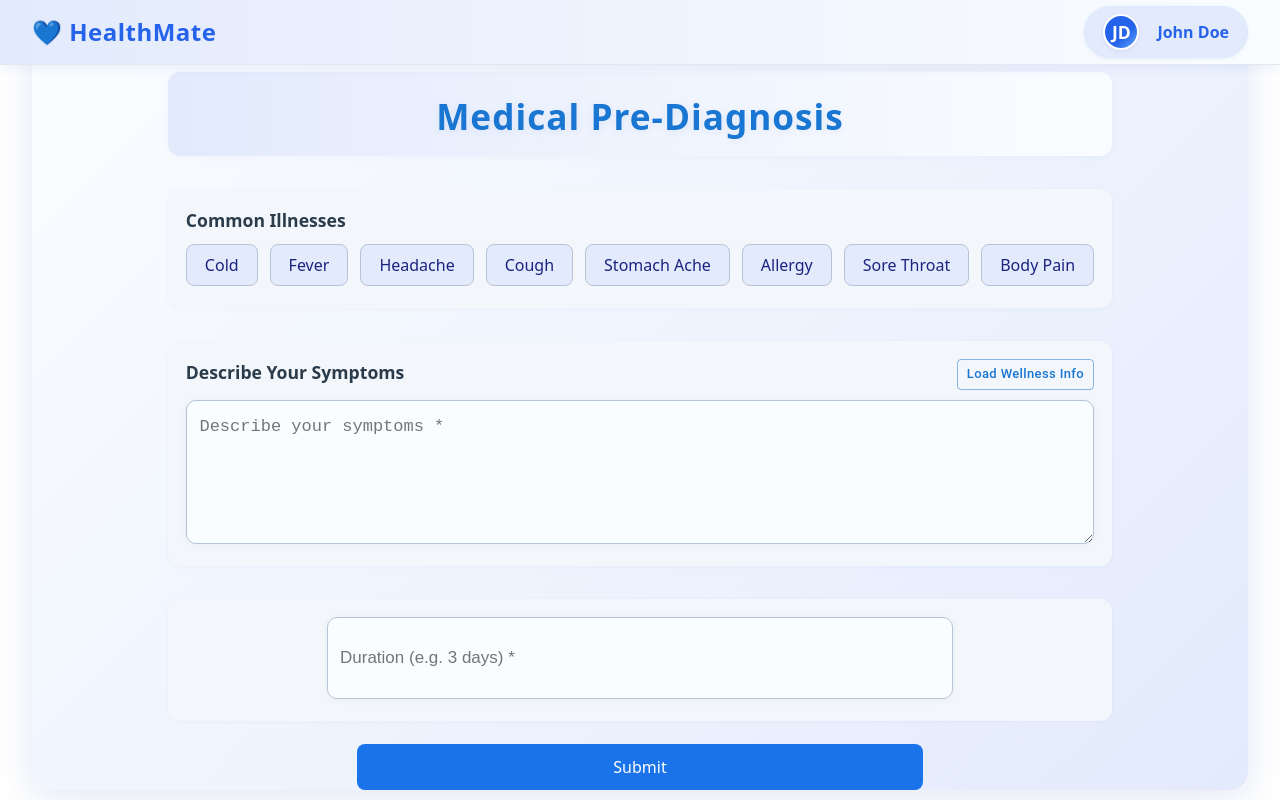
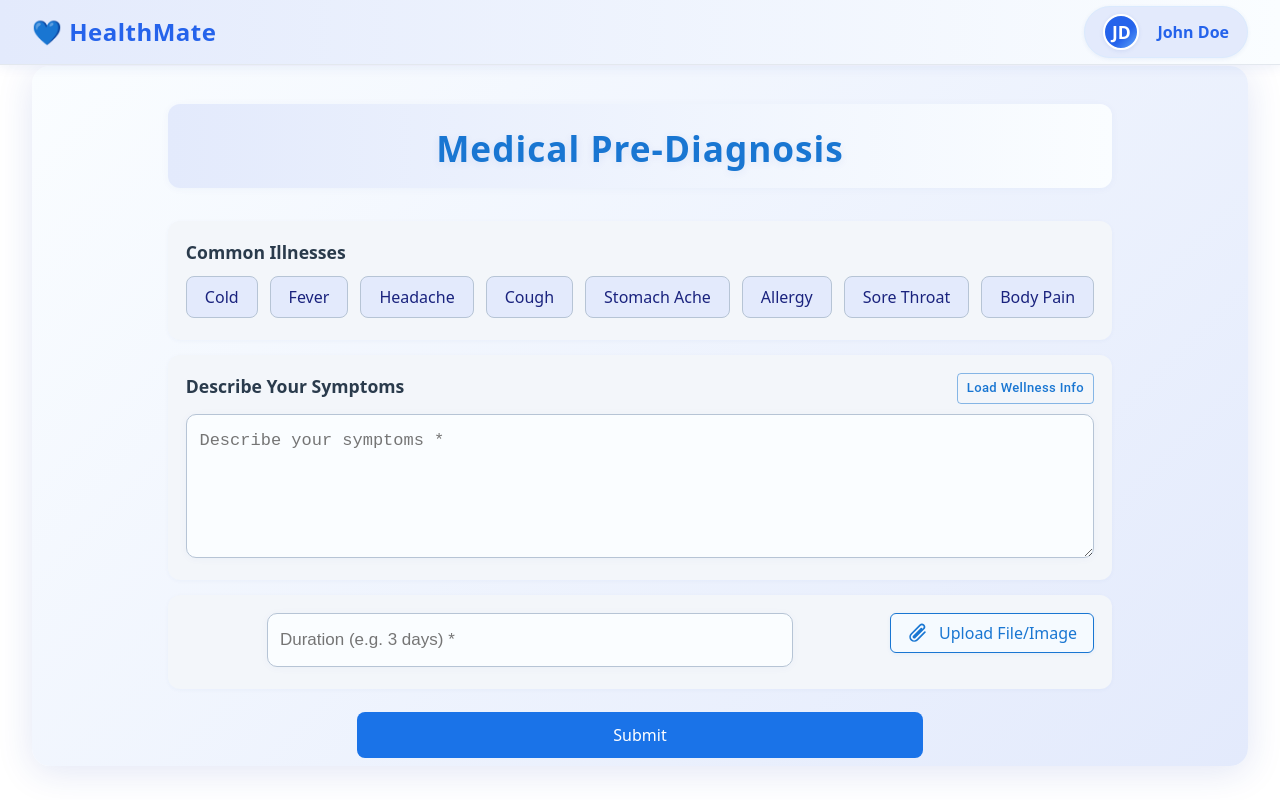
Before and after one commit to ronnieHentry/healthmate-ai-diagnostic, a React (Vite) app in the folder healthmate-ui/: page /symptomform in a window 1280 px wide. Built offline with nearby package versions, Linux system fonts and the light colour scheme.

Commit message:
Added image upload and summarize option

```diff
--- a/healthmate-ui/src/components/SymptomForm.css
+++ b/healthmate-ui/src/components/SymptomForm.css
@@ -1,3 +1,58 @@
+/* Modern upload button and preview UI styles */
+.upload-btn {
+  display: flex;
+  align-items: center;
+  gap: 0.4rem;
+  cursor: pointer;
+  color: #1976d2;
+  font-weight: 500;
+  background: #f5faff;
+  border: 1px solid #1976d2;
+  border-radius: 6px;
+  padding: 7px 16px;
+  transition: background 0.2s, box-shadow 0.2s;
+  box-shadow: 0 1px 4px rgba(25, 118, 210, 0.07);
+}
+
+.upload-btn:hover {
+  background: #e3f2fd;
+  box-shadow: 0 2px 8px rgba(25, 118, 210, 0.12);
+}
+
+.attachment-icon {
+  vertical-align: middle;
+  margin-right: 6px;
+}
+
+.upload-btn-text {
+  font-size: 1rem;
+}
+
+.inline-file-preview {
+  width: 80px;
+  height: 80px;
+  display: flex;
+  align-items: center;
+  justify-content: center;
+  border: 1px solid #eee;
+  background: #fafafa;
+  border-radius: 8px;
+  overflow: hidden;
+  margin-left: 10px;
+}
+
+.file-preview-image-fixed {
+  width: 80px;
+  height: 80px;
+  object-fit: cover;
+}
+
+.file-preview-link {
+  font-size: 0.95rem;
+  color: #1976d2;
+  text-decoration: underline;
+  word-break: break-all;
+}
 /* Form title and section styling */
 .form-title {
   font-size: 2.2rem;
@@ -17,7 +72,6 @@
   background: #f3f6fa;
   border-radius: 12px;
   padding: 18px 18px 12px 18px;
-  margin-bottom: 18px;
   box-shadow: 0 1px 4px rgba(30, 64, 175, 0.04);
 }
 
@@ -94,9 +148,7 @@
   border: 1px solid #b6c4d5;
   border-radius: 10px;
   font-size: 17px;
-  height: 48px;
-  width: 95%;
-  max-width: 600px;
+  width: 55%;
   margin: 0 auto 10px auto;
   display: block;
   background: #fafdff;
--- a/healthmate-ui/src/components/SymptomForm.jsx
+++ b/healthmate-ui/src/components/SymptomForm.jsx
@@ -21,6 +21,10 @@ const SymptomForm = ({ user = { name: 'John Doe', age: '45', gender: 'Male' } })
     severity: '',
   });
   const [report, setReport] = useState(null);
+  const [file, setFile] = useState(null);
+  const [preview, setPreview] = useState(null);
+  const [reportAnalysis, setReportAnalysis] = useState(null);
+  const [reportLoading, setReportLoading] = useState(false);
 
   const handleChange = (e) => {
     const { name, value } = e.target;
@@ -34,10 +38,15 @@ const SymptomForm = ({ user = { name: 'John Doe', age: '45', gender: 'Male' } })
     }));
   };
 
+  const [summaryReport, setSummaryReport] = useState(null);
+
   const handleSubmit = async (e) => {
     e.preventDefault();
     const sessionId = `${user.name?.toLowerCase().replace(/\s+/g, '_') || 'user'}-${Date.now()}`;
-    const message = `\n      Name: ${"John Doe"}\n      Age: 45\n      Gender: Male\n      Symptoms: ${formData.symptoms}\n      Duration: ${formData.duration}\n      Onset: ${formData.onset}\n      Severity: ${formData.severity}\n      \n      Check for vague or missing info. Ask follow-up questions if needed. If all info is sufficient, say 'All clear'.\n    `.trim();
+    let message = `\n      Name: ${"John Doe"}\n      Age: 45\n      Gender: Male\n      Symptoms: ${formData.symptoms}\n      Duration: ${formData.duration}\n      Onset: ${formData.onset}\n      Severity: ${formData.severity}\n      \n      Check for vague or missing info. Ask follow-up questions if needed. If all info is sufficient, say 'All clear'.\n    `.trim();
+    if (reportAnalysis) {
+      message += `\n\nSummary Report of attached document:\n${reportAnalysis}`;
+    }
 
     try {
       const res = await axios.post('http://localhost:8000/api/intake', {
@@ -89,12 +98,86 @@ const SymptomForm = ({ user = { name: 'John Doe', age: '45', gender: 'Male' } })
               <Button style={{ textTransform: 'none' }} variant="outlined" size='small' onClick={pullFormSmartWatch}>Load Wellness Info</Button> </div>
             <textarea style={{ width: "97%" }} name="symptoms" placeholder="Describe your symptoms *" value={formData.symptoms} onChange={handleChange} required />
           </div>
-          <div className="form-section form-row">
-            <input name="duration" placeholder="Duration (e.g. 3 days) *" value={formData.duration} onChange={handleChange} required />
+          <div className="form-section form-row duration-upload-row">
+            <input name="duration" placeholder="Duration (e.g. 3 days) *" value={formData.duration} onChange={handleChange} required className="duration-input" />
+            <div className="upload-preview-row">
+              <label htmlFor="file-upload" className="file-upload-label">
+                <input
+                  id="file-upload"
+                  type="file"
+                  accept="image/*,.pdf"
+                  style={{ display: 'none' }}
+                  onChange={async e => {
+                    const file = e.target.files[0];
+                    if (file) {
+                      setFile(file);
+                      const reader = new FileReader();
+                      reader.onload = ev => setPreview(ev.target.result);
+                      reader.readAsDataURL(file);
+
+                      // Send to backend for analysis
+                      setReportLoading(true);
+                      setReportAnalysis(null);
+                      try {
+                        const formData = new FormData();
+                        formData.append('file', file);
+                        // Use the same endpoint as ConsultationDetailsModal
+                        const response = await fetch('http://localhost:8000/upload_report', {
+                          method: 'POST',
+                          body: formData
+                        });
+                        if (response.ok) {
+                          const data = await response.json();
+                          let summaryText = '';
+                          if (data.summary) {
+                            if (data.summary.response && data.summary.response.candidates) {
+                              summaryText = data.summary.response.candidates[0]?.content?.parts[0]?.text || '';
+                            } else if (typeof data.summary === 'string') {
+                              summaryText = data.summary;
+                            } else if (data.summary.raw_response) {
+                              summaryText = data.summary.raw_response;
+                            } else if (data.summary.error) {
+                              summaryText = data.summary.error + (data.summary.details ? ': ' + data.summary.details : '');
+                            }
+                          }
+                          setReportAnalysis(summaryText);
+                          console.log('Report Analysis:', summaryText);
+                        } else {
+                          setReportAnalysis('Upload failed. Please try again.');
+                        }
+                      } catch (err) {
+                        setReportAnalysis('Upload failed. Please try again.');
+                        console.log('Report Analysis: Upload failed. Please try again.');
+                      }
+                      setReportLoading(false);
+                    }
+                  }}
+                />
+                <span className="upload-btn">
+                  <svg className="attachment-icon" xmlns="http://www.w3.org/2000/svg" width="20" height="20" viewBox="0 0 24 24" fill="none" stroke="#1976d2" strokeWidth="2" strokeLinecap="round" strokeLinejoin="round" style={{marginRight: '6px'}}><path d="M21.44 11.05l-9.19 9.19a5 5 0 0 1-7.07-7.07l10.61-10.61a3 3 0 0 1 4.24 4.24l-10.61 10.61a1 1 0 0 1-1.41-1.41l9.19-9.19"/></svg>
+                  <span className="upload-btn-text">Upload File/Image</span>
+                </span>
+              </label>
+              {preview && (
+                <div className="inline-file-preview">
+                  {file && file.type.startsWith('image') ? (
+                    <img src={preview} alt="Preview" className="file-preview-image-fixed" />
+                  ) : (
+                    <a href={preview} target="_blank" rel="noopener noreferrer" className="file-preview-link">View File</a>
+                  )}
+                </div>
+              )}
+              {reportLoading && (
+                <div className="report-loading">Analyzing file...</div>
+              )}
+              {/* Report analysis is stored in state but not displayed */}
+            </div>
           </div>
-          <button type="submit" className="submit-btn">Submit</button>
+          <div style={{ display: 'flex', alignItems: 'center', gap: '1rem' }}>
+            <button type="submit" className="submit-btn" disabled={reportLoading}>Submit</button>
+          </div>
         </form>
-      </div>
+    </div>
     </div>
   );
 };
```
Also changed, not shown: 1 other file (tests, documents, lock files or other folders).
